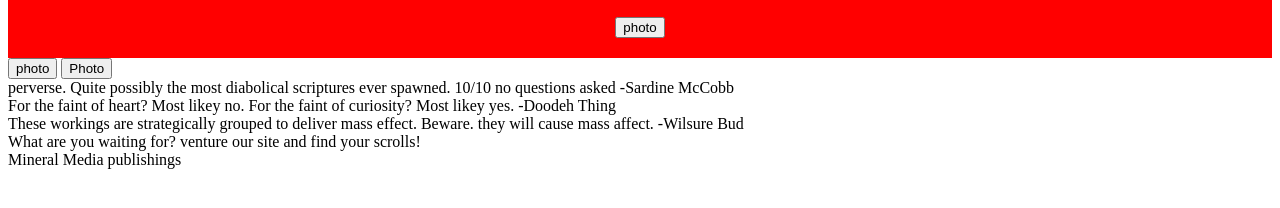
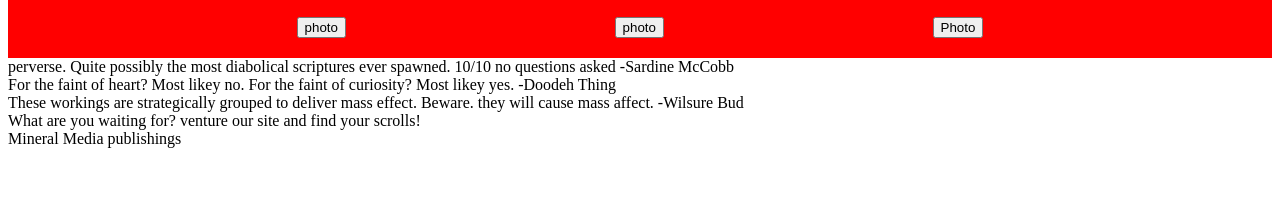
Before and after one commit to Intotheblue99/Landing-page, a plain HTML site: page index.html in a window 1280 px wide. Shown: the part 590-798 px from the top of the page. Drawn offline with Linux system fonts and the light colour scheme.

Commit message:
Fix button typo

```diff
--- a/index.html
+++ b/index.html
@@ -32,9 +32,9 @@
 
     <div class="info">Featured</div>
         <div class="container">
-            <button class="but2">photo</button></div>
-            <button class="but2">photo</button></div>
-            <button class="but2">Photo</button></div>
+            <button class="but2">photo</button>
+            <button class="but2">photo</button>
+            <button class="but2">Photo</button>
         </div>
 
     <div class="quote">
```
